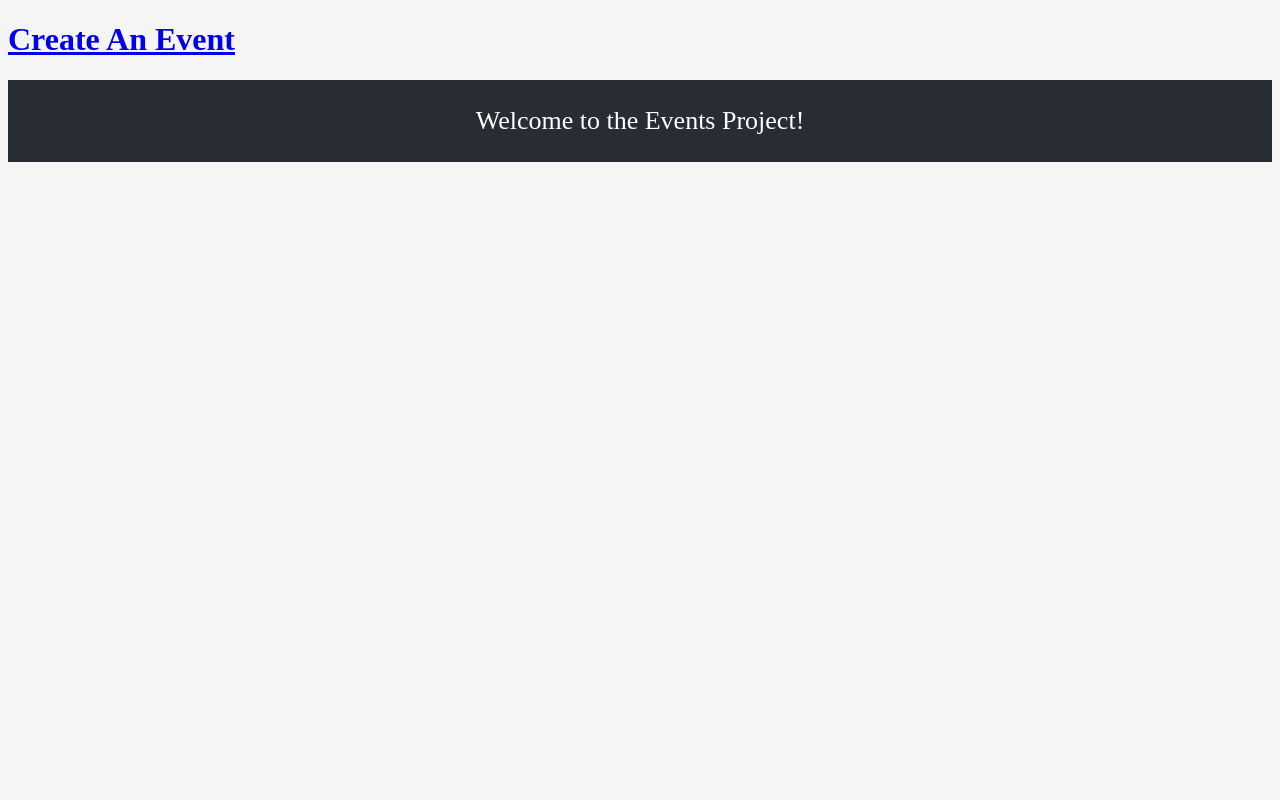
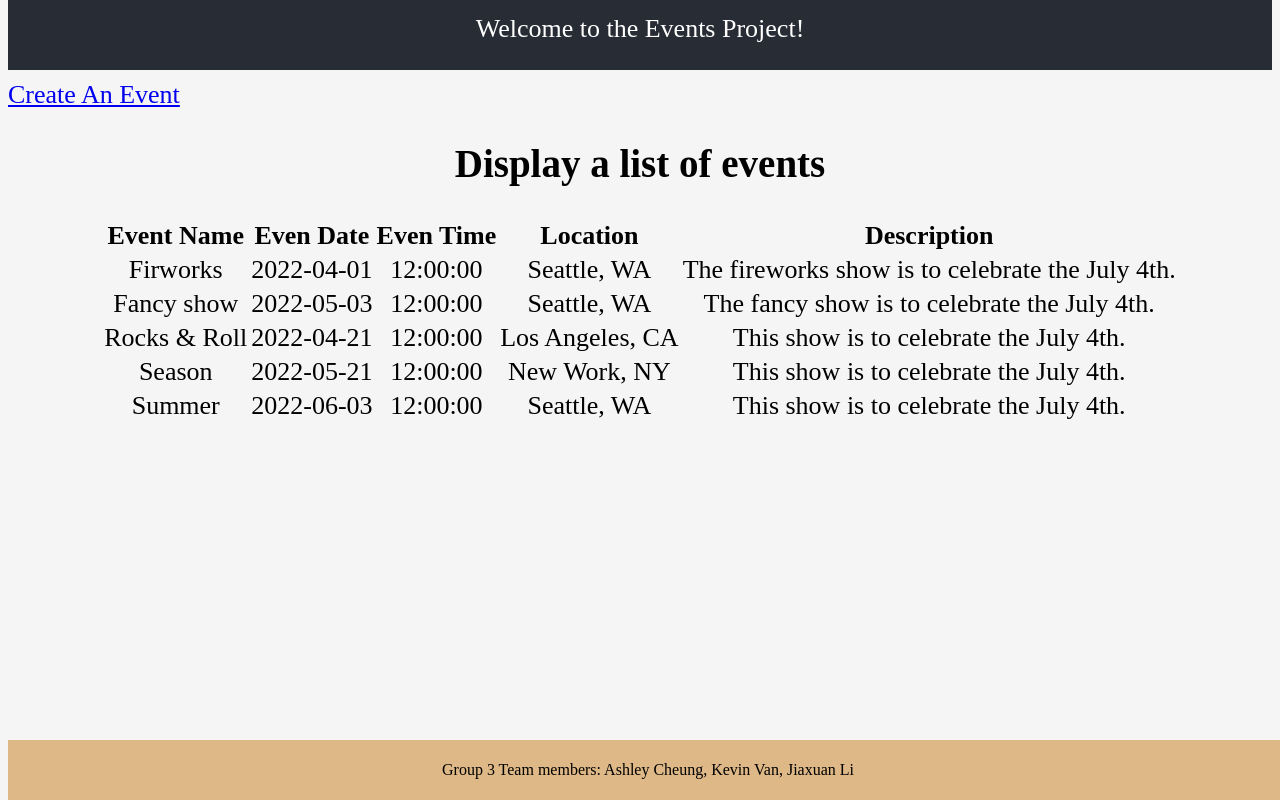
Before and after one commit to neu-seattle-cs5500-summer2022/project-SM22-lilaxuan-kevbvan-amlcheung, a React (Create React App) app: page / in a window 1280 px wide. Built offline with nearby package versions, Linux system fonts and the light colour scheme; no server answers.

Commit message:
add the front end section

```diff
--- a/src/App.css
+++ b/src/App.css
@@ -21,6 +21,11 @@
   align-items: center;
   justify-content: center;
   font-size: calc(10px + 2vmin);
+  position: relative;
+  /* if use relative, there will be gap from the top */
+  /* position: absolute; */
+  /* if use absolute, the box size will be cut off */
+  top: -20px;
   color: white;
 }
 
@@ -37,13 +42,13 @@
   justify-content: center;
 }
 
-.Display_events {
+.display_events {
   min-height: 40vh;
   display: flex;
   flex-direction: column;
   align-items: center;
   justify-content: center;
-  font-size: calc(5px + 2vmin);
+  font-size: calc(10px + 2vmin);
 }
 
 .event-button {
--- a/src/App.js
+++ b/src/App.js
@@ -12,11 +12,22 @@ export default function App() {
 
   const [events, setEvents] = useState([]);
 
+
+  // display for the sample events data
+  // Todo: load data from the database
+  const [eventsData, displayEvents] = useState([
+    { id: 1, eventName: 'Firworks', eventDate: "2022-04-01", eventTime: "12:00:00", location: "Seattle, WA", description: "The fireworks show is to celebrate the July 4th." },
+    { id: 2, eventName: 'Fancy show', eventDate: "2022-05-03", eventTime: "12:00:00", location: "Seattle, WA", description: "The fancy show is to celebrate the July 4th." },
+    { id: 3, eventName: 'Rocks & Roll', eventDate: "2022-04-21", eventTime: "12:00:00", location: "Los Angeles, CA", description: "This show is to celebrate the July 4th." },
+    { id: 4, eventName: 'Season', eventDate: "2022-05-21", eventTime: "12:00:00", location: "New Work, NY", description: "This show is to celebrate the July 4th." },
+    { id: 5, eventName: 'Summer', eventDate: "2022-06-03", eventTime: "12:00:00", location: "Seattle, WA", description: "This show is to celebrate the July 4th. " }
+  ]);
+
   // not working
   function getEvents() {
     console.log("in getEvents()");
     Axios.get('/api/event/')
-      .then(function(response) {
+      .then(function (response) {
         setEvents(response.data);
       })
   }
@@ -48,6 +59,39 @@ for (let event of events) {
         {eventComponent}
       </div>
 
+      <p></p>
+      <p></p>
+      <p></p>
+      <div className="display_events">
+        <h2 className="p-3 text-center">Display a list of events</h2>
+        <table className="table table-striped table-bordered">
+          <thead>
+            <tr>
+              <th> Event Name </th>
+              <th>Even Date</th>
+              <th>Even Time</th>
+              <th>Location</th>
+              <th>Description</th>
+            </tr>
+          </thead>
+          <tbody>
+            {eventsData && eventsData.map(event =>
+              <tr key={event.id}>
+                <td>{event.eventName} </td>
+                <td>{event.eventDate}</td>
+                <td>{event.eventTime}</td>
+                <td>{event.location}</td>
+                <td>{event.description}</td>
+              </tr>
+            )}
+          </tbody>
+        </table>
+      </div>
+
+
+
+      <footer id="footer">Group 3 Team members: Ashley Cheung, Kevin Van, Jiaxuan Li </footer>
+
     </div>
   );
 }
--- a/src/EventEntry.css
+++ b/src/EventEntry.css
@@ -3,7 +3,7 @@
     position: relative;
     font-family: 'Arial';
     font-size: 20px;
-    color:  rgb(218, 77, 77);
+    color: rgb(218, 77, 77);
     font-weight: bold;
     text-align: center;
     align-items: center;
@@ -27,7 +27,7 @@
     color: white;
     border: rgb(218, 77, 77) 1px solid;
     transition-duration: 0.2s;
-  }
+}
 
 
 .submit:hover {
@@ -38,7 +38,7 @@
 
 .header {
     font-family: 'Arial';
-    color:  rgb(218, 77, 77);
+    color: white;
     display: grid;
     align-items: center;
     justify-content: center;
@@ -47,9 +47,26 @@
     font-weight: bold;
 }
 
-@media (max-width: 450px){
+@media (max-width: 450px) {
     .header {
         font-size: 28px;
         margin-bottom: 15px;
     }
 }
+
+/*This style is a must since the create new event link will still be displayed in
+the new page if without this style */
+.inputPage {
+    background-color: #282c34;
+    display: flex;
+    flex-direction: column;
+    align-items: center;
+    justify-content: center;
+    color: white;
+    position: absolute;
+    width: 100%;
+    height: 100%;
+    min-width: 100%;
+    min-height: 100%;
+    left: 0px;
+}
--- a/src/EventEntry.jsx
+++ b/src/EventEntry.jsx
@@ -58,34 +58,36 @@ export default function EventEntry() {
     // console.log("HERE");
     if (params.eventId === 'new') {
         return (
-            <div>
-                <div>Create a New Event</div>
+            <div className='inputPage'>
+                <div className="header">Create a New Event</div>
 
+                <div className="new-event-form"></div>
                 <div>
                     Event Name
                 </div>
-                    <input id = 'eventName' className="input-box" value={eventName} onChange={e => setEventName(e.target.value)} />
+                <input id='eventName' className="input-box" value={eventName} onChange={e => setEventName(e.target.value)} />
 
                 <div>
                     Date
                 </div>
-                    <input id = 'eventDate'className="input-box" value={eventDate} onChange={e => setEventDate(e.target.value)} />
+                <input id='eventDate' className="input-box" value={eventDate} onChange={e => setEventDate(e.target.value)} />
 
                 <div>
                     Time
                 </div>
-                    <input id = 'eventTime' className="input-box" value={eventTime} onChange={e => setEventTime(e.target.value)} />
+                <input id='eventTime' className="input-box" value={eventTime} onChange={e => setEventTime(e.target.value)} />
 
                 <div>
                     Description
                 </div>
-                    <input id = 'eventDescription'className="input-box" value={eventDescription} onChange={e => setEventDesc(e.target.value)} />
+                <input id='eventDescription' className="input-box" value={eventDescription} onChange={e => setEventDesc(e.target.value)} />
 
                 <div>
                     Location
                 </div>
-                    <input id = 'eventLocation' className="input-box" value={eventLocation} onChange={e => setEventLocation(e.target.value)} />
-
+                <input id='eventLocation' className="input-box" value={eventLocation} onChange={e => setEventLocation(e.target.value)} />
+                <p>
+                </p>
 
                 <button className="submit" onClick={createNewEvent}>
                     Submit
@@ -122,7 +124,8 @@ export default function EventEntry() {
                         Location
                     </div>
                     <input className="input-box" value={eventLocation} onChange={e => setEventLocation(e.target.value)} />
-
+                    <p>
+                    </p>
 
                     <button className="submit" onClick={createNewEvent}>
                         Submit
--- /dev/null
+++ b/src/NavBar.css
@@ -0,0 +1,10 @@
+.createEvent {
+    font-size: calc(10px + 2vmin);
+    display: flex;
+    flex-direction: column;
+    align-items: center;
+    justify-content: center;
+    position: absolute;
+    top: 80px;
+    /* z-index: -1; */
+}
--- a/src/NavBar.jsx
+++ b/src/NavBar.jsx
@@ -1,7 +1,7 @@
 import Axios from 'axios';
-import React, {useState, useEffect} from 'react';
+import React, { useState, useEffect } from 'react';
 import { useNavigate } from 'react-router';
-// import './NavBar.css';
+import './NavBar.css';
 
 export default function NavBar(props) {
 
@@ -24,9 +24,11 @@ export default function NavBar(props) {
     //     .catch(error => console.log("Error logging out"));
     // }
 
+    // /eventEntry/new -> new is the event id
+    // href component cannot have style?? why the component will still exist on another page??????
     return (
-        <div>
-             <a href='/eventEntry/new'><h1>Create An Event</h1></a>
+        <div className='createEvent'>
+            <a href='/eventEntry/new'><h>Create An Event</h></a>
         </div>
 
     )
--- a/src/index.js
+++ b/src/index.js
@@ -1,6 +1,6 @@
 import React from 'react';
 import ReactDOM from 'react-dom';
-import {BrowserRouter, Routes, Route} from 'react-router-dom';
+import { BrowserRouter, Routes, Route } from 'react-router-dom';
 import App from './App';
 import EventEntry from './EventEntry';
 import NavBar from './NavBar';
@@ -28,4 +28,4 @@ import EventsPage from './EventsPage';
 
    </div>
  ,
-   document.getElementById('root') );
+  document.getElementById('root'));
```
Also changed, not shown: 1 other file (tests, documents, lock files or other folders). Lines whose indentation alone changed are shown as unchanged.
